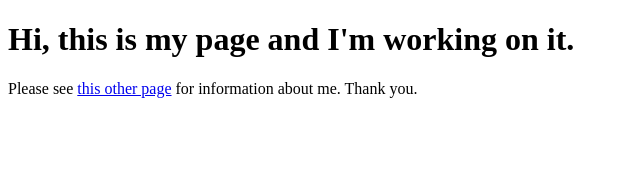
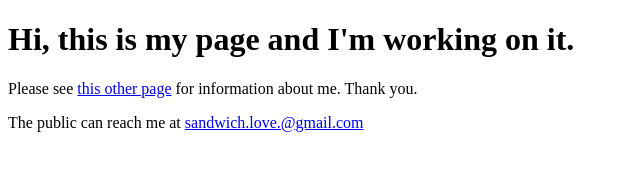
Before and after one commit to PratikPramanik/ppjs, a plain HTML site: page docs/index.html in a window 1280 px wide. Shown: the whole page, without its empty margins (0-640 px from the left). Drawn offline with Linux system fonts and the light colour scheme.

Commit message:
Update index.html

```diff
--- a/docs/index.html
+++ b/docs/index.html
@@ -7,5 +7,6 @@
   <body>
     <h1>Hi, this is my page and I'm working on it.</h1>
     <p>Please see <a href="https://linkedin.com/in/pratikpramanik/">this other page</a> for information about me. Thank you.</p>
+    <p>The public can reach me at <a href="mailto:sandwich.love.@gmail.com">sandwich.love.@gmail.com</a></p>
   </body>
 </html>
```
